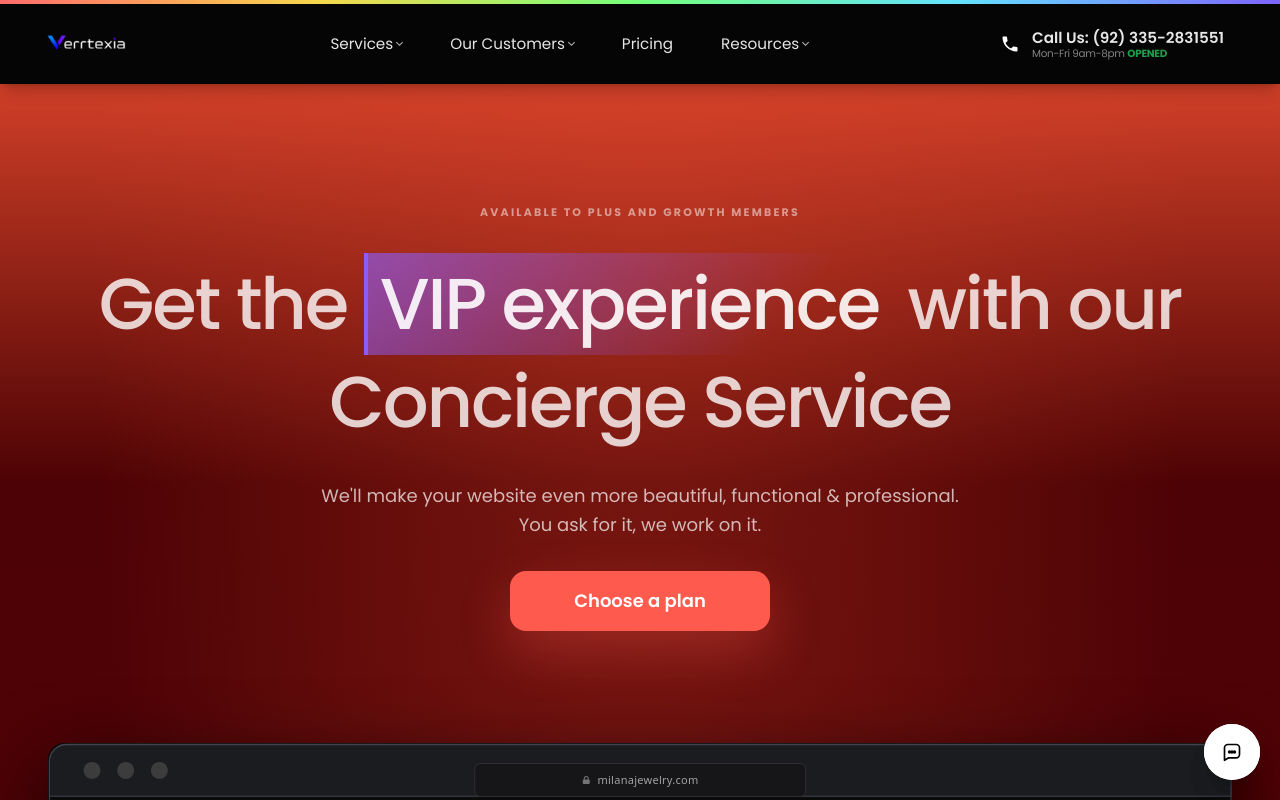
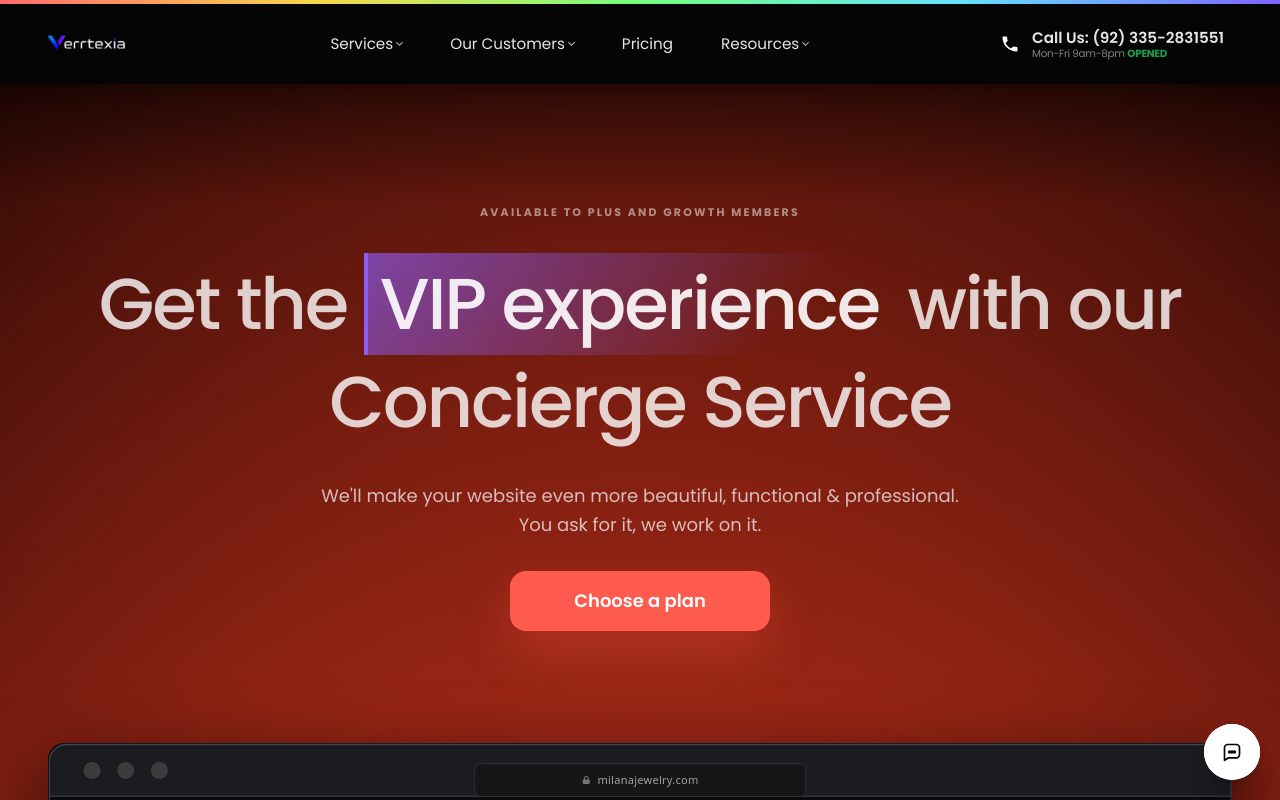
Before and after one commit to tahaawan0094/Vertexia-Responsive, a Next.js app: page /concierge-services in a window 1280 px wide. Shown: the top 800 px of the page. Built offline with nearby package versions, Linux system fonts and the light colour scheme.

Commit message:
ggggggggggggggg

```diff
--- a/app/(site)/concierge-services/layout.tsx
+++ b/app/(site)/concierge-services/layout.tsx
@@ -4,7 +4,7 @@ import VexaBot from "@/components/layout/VexaBot";
 
 export default function ConciergeLayout({ children }: { children: ReactNode }) {
   return (
-    <div className="flex min-h-screen flex-col bg-[radial-gradient(70%_120%_at_50%_-10%,rgba(223,70,44,0.35)_0%,rgba(223,70,44,0)_62%),radial-gradient(68%_58%_at_50%_62%,rgba(223,70,44,0.55)_0%,rgba(223,70,44,0)_72%),linear-gradient(180deg,#4b0202_0%,#570310_42%,#e80a0a_62%,#540505_82%,#0b0101_100%)]">
+    <div className="flex min-h-screen flex-col bg-[radial-gradient(160%_90%_at_50%_55%,rgba(255,80,50,0.92)_0%,rgba(255,60,30,0.5)_45%,rgba(255,50,20,0)_75%),radial-gradient(180%_60%_at_50%_35%,rgba(255,90,55,0.5)_0%,rgba(255,70,40,0)_70%),linear-gradient(180deg,#100101_0%,#300505_20%,#8c1a0e_45%,#ff4422_65%,#cc2200_85%,#0b0101_100%)]">
       <main className="flex-1">{children}</main>
       <Footer />
       <VexaBot />
--- a/components/sections/ConciergeHeroSection.tsx
+++ b/components/sections/ConciergeHeroSection.tsx
@@ -5,9 +5,9 @@ import React from "react";
 export default function ConciergeHeroSection() {
   return (
     <section className="relative overflow-visible pb-24 pt-16 text-center px-4 max-[640px]:pb-16 max-[640px]:pt-10 max-[420px]:px-3">
-      {/* Background glow behind hero text */}
+      {/* Subtle top edge darkener — does not suppress main gradient */}
       <div
-        className="pointer-events-none absolute inset-x-0 top-0 h-[400px] bg-[linear-gradient(180deg,rgba(223,70,44,0.9)_0%,rgba(223,70,44,0)_100%)]"
+        className="pointer-events-none absolute inset-x-0 top-0 h-[120px] bg-[linear-gradient(180deg,rgba(0,0,0,0.45)_0%,rgba(0,0,0,0)_100%)]"
         aria-hidden="true"
       />
 
```
